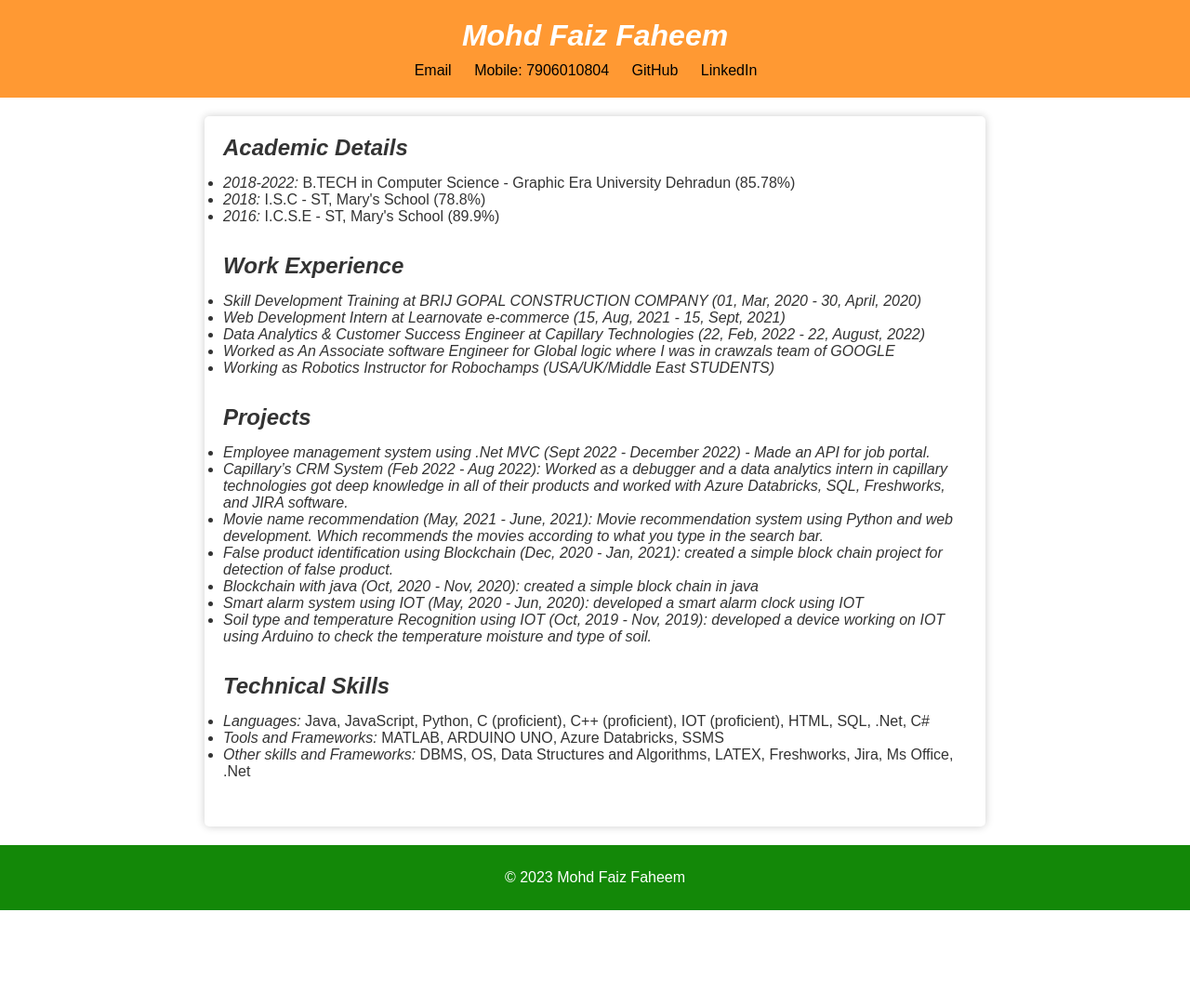
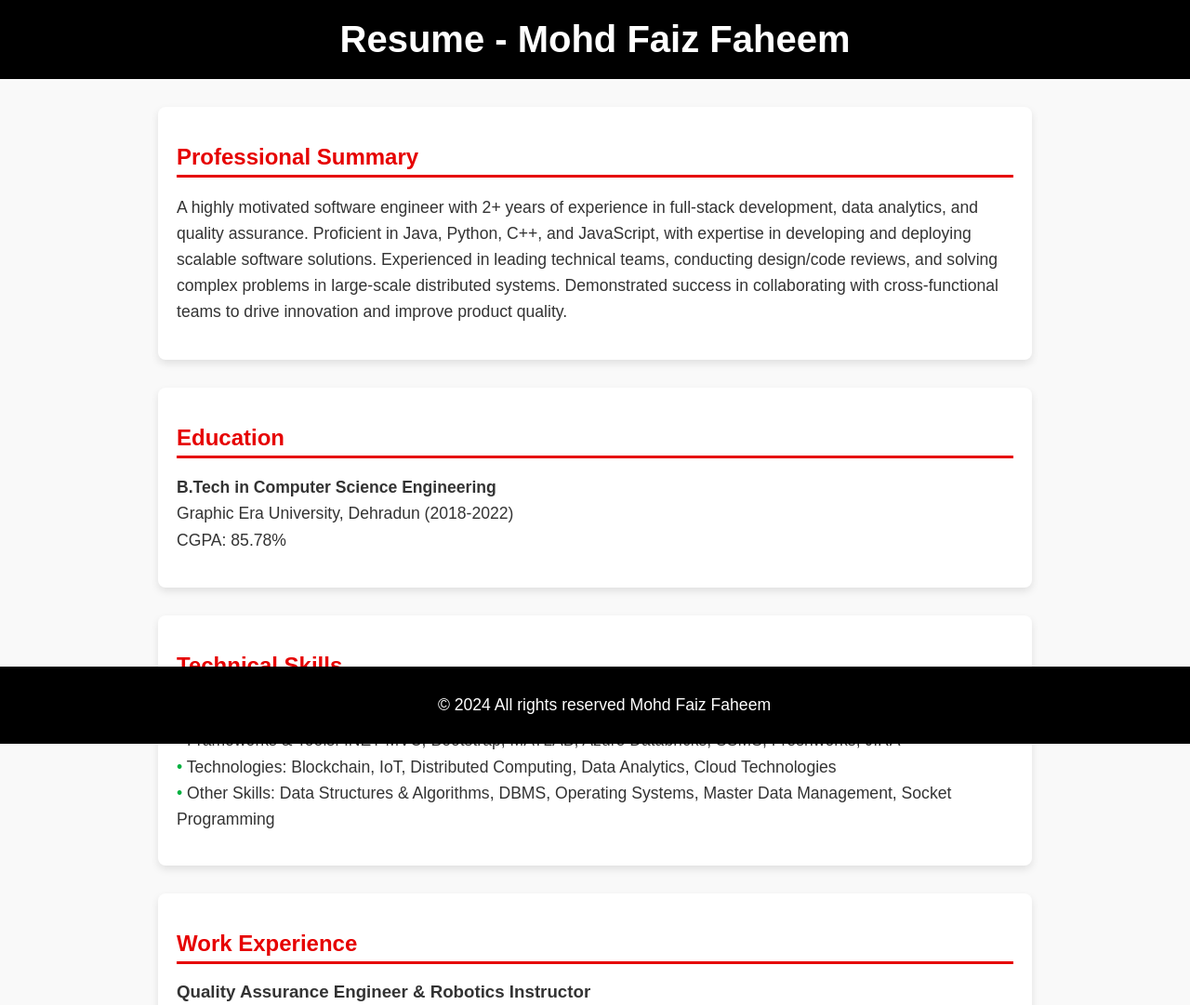
Before and after one commit to faizfaheem/Assignment, a plain HTML site: page index.html in a window 1280 px wide. Shown: the top 1081 px of the page at 93% size. Before the commit the page ends 979 px from the top, so only its background shows below. Drawn offline with Linux system fonts and the light colour scheme.

Commit message:
Add files via upload

```diff
--- a/index.html
+++ b/index.html
@@ -3,188 +3,167 @@
 <head>
     <meta charset="UTF-8">
     <meta name="viewport" content="width=device-width, initial-scale=1.0">
-    <title>Mohd Faiz Faheem's Resume</title>
+    <meta http-equiv="X-UA-Compatible" content="ie=edge">
+    <title>Resume - Mohd Faiz Faheem</title>
     <style>
-        /* Reset some default styles */
-        body, h1, h2, ul, li {
+        /* General Styling */
+        body {
+            font-family: Arial, sans-serif;
+            background-color: #f9f9f9;
             margin: 0;
+            padding: 0;
+            color: #333;
+        }
+
+        /* Header Section */
+        header {
+            background-color: #000; /* Black from the Palestine flag */
+            color: #fff;
+            padding: 20px;
+            text-align: center;
+        }
+
+        header h1 {
+            margin: 0;
+            font-size: 2.5em;
+        }
+
+        /* Section Styling */
+        section {
+            max-width: 900px;
+            margin: 30px auto;
+            padding: 20px;
+            background-color: #fff;
+            border-radius: 8px;
+            box-shadow: 0 4px 8px rgba(0, 0, 0, 0.1);
+        }
+
+        h2 {
+            border-bottom: 3px solid #e60000; /* Red from the Palestine flag */
+            color: #e60000;
+            padding-bottom: 5px;
+            margin-bottom: 15px;
+        }
+
+        p, li {
+            font-size: 1.1em;
+            line-height: 1.6;
+        }
+
+        ul {
+            list-style-type: none;
             padding: 0;
         }
 
-        /* Global Styles */
-        body {
-            font-family: Arial, sans-serif;
-            background-color: #fff; /* White background */
-            color: #333;
-            margin: 0;
-            padding: 0;
+        ul li::before {
+            content: "• ";
+            color: #00b140; /* Green from the Palestine flag */
         }
 
+        /* Footer Section */
+        footer {
+            background-color: #000;
+            color: #fff;
+            text-align: center;
+            padding: 10px;
+            position: fixed;
+            bottom: 0;
+            width: 100%;
+        }
+
+        /* Button Styling */
         a {
             text-decoration: none;
-            color: #007BFF; /* Link color */
-            transition: color 0.3s ease; /* Smooth color transition */
+            color: #00b140;
         }
 
-        a:hover {
-            color: #0056b3; /* Hover color */
-        }
-
-        button {
-            padding: 10px 20px;
-            background-color: #007BFF; /* Button background color */
-            color: #fff;
-            border: none;
-            border-radius: 5px;
-            cursor: pointer;
-            transition: background-color 0.3s ease; /* Smooth background color transition */
-        }
-
-        button:hover {
-            background-color: #0056b3; /* Hover background color */
-        }
-
-        /* Header Styles */
-        header {
-            background-color: #FF9933; /* Saffron color */
-            color: #fff;
-            text-align: center;
-            padding: 20px;
-        }
-
-        h1 {
-            font-size: 32px;
-            margin-bottom: 10px;
-            font-style: italic; /* Italics */
-        }
-
-        nav ul {
-            list-style: none;
-        }
-
-        nav ul li {
-            display: inline;
-            margin-right: 20px;
-        }
-
-        /* Main Container Styles */
-        .container {
-            display: grid;
-            grid-template-rows: auto 1fr auto;
-            min-height: 100vh;
-        }
-
-        main {
-            max-width: 800px;
-            margin: 20px auto;
-            padding: 20px;
-            background-color: #fff; /* White background */
-            box-shadow: 0px 0px 10px rgba(0, 0, 0, 0.2);
-            border-radius: 5px;
-        }
-
-        h2 {
-            font-size: 24px;
-            margin-bottom: 15px;
-            font-style: italic; /* Italics */
-        }
-
-        section {
-            margin-bottom: 30px;
-        }
-
-        /* Footer Styles */
-        footer {
-            text-align: center;
-            background-color: #138808; /* Green color */
-            color: #fff;
-            padding: 10px;
-        }
-
-        /* Keyframe Animation */
-        @keyframes fadeIn {
-            0% {
-                opacity: 0;
-            }
-            100% {
-                opacity: 1;
-            }
-        }
-
-        /* Responsiveness */
-        @media screen and (max-width: 768px) {
-            main {
-                padding: 10px;
-            }
-        }
-
-        /* Performance Optimization - Minimalistic CSS */
     </style>
 </head>
 <body>
-    <div class="container">
+
 <header>
-            <div class="header-overlay"></div>
-            <h1>Mohd Faiz Faheem</h1>
-            <nav>
+    <h1>Resume - Mohd Faiz Faheem</h1>
+</header>
+
+<section>
+    <h2>Professional Summary</h2>
+    <p>A highly motivated software engineer with 2+ years of experience in full-stack development, data analytics, and quality assurance. Proficient in Java, Python, C++, and JavaScript, with expertise in developing and deploying scalable software solutions. Experienced in leading technical teams, conducting design/code reviews, and solving complex problems in large-scale distributed systems. Demonstrated success in collaborating with cross-functional teams to drive innovation and improve product quality.</p>
+</section>
+
+<section>
+    <h2>Education</h2>
+    <p><strong>B.Tech in Computer Science Engineering</strong><br>Graphic Era University, Dehradun (2018-2022)<br>CGPA: 85.78%</p>
+</section>
+
+<section>
+    <h2>Technical Skills</h2>
     <ul>
-                    <li><a href="mailto:faizfaheem83@gmail.com" style="color: black;">Email</a></li>
-                    <li><a href="tel:7906010804" style="color: black;">Mobile: 7906010804</a></li>
-                    <li><a href="https://github.com/faizfaheem" style="color: black;">GitHub</a></li>
-                    <li><a href="https://www.linkedin.com/in/mohd-faiz-faheem-6a31991a0/" style="color: black;">LinkedIn</a></li>
-                </ul>
-            </nav>
-        </header>
-        <main>
-            <section id="academic-details">
-                <h2>Academic Details</h2>
-                <ul>
-                    <li><i>2018-2022:</i> B.TECH in Computer Science - Graphic Era University Dehradun (85.78%)</li>
-                    <li><i>2018:</i> I.S.C - ST, Mary's School (78.8%)</li>
-                    <li><i>2016:</i> I.C.S.E - ST, Mary's School (89.9%)</li>
+        <li>Languages: Java, Python, C++, JavaScript, HTML, SQL</li>
+        <li>Frameworks & Tools: .NET MVC, Bootstrap, MATLAB, Azure Databricks, SSMS, Freshworks, JIRA</li>
+        <li>Technologies: Blockchain, IoT, Distributed Computing, Data Analytics, Cloud Technologies</li>
+        <li>Other Skills: Data Structures & Algorithms, DBMS, Operating Systems, Master Data Management, Socket Programming</li>
     </ul>
 </section>
 
-            <section id="work-experience">
+<section>
     <h2>Work Experience</h2>
+
+    <h3>Quality Assurance Engineer & Robotics Instructor</h3>
+    <p><strong>BrightChamps (USA/UK/Middle East Students)</strong><br>Nov 2022 – Present</p>
     <ul>
-                    <li><i>Skill Development Training at BRIJ GOPAL CONSTRUCTION COMPANY (01, Mar, 2020 - 30, April, 2020)</i></li>
-                    <li><i>Web Development Intern at Learnovate e-commerce (15, Aug, 2021 - 15, Sept, 2021)</i></li>
-                    <li><i>Data Analytics & Customer Success Engineer at Capillary Technologies (22, Feb, 2022 - 22, August, 2022)</i></li>
-                    <li><i>Worked as An Associate software Engineer for Global logic where I was in crawzals team of GOOGLE</i></li>
-                    <li><i>Working as Robotics Instructor for Robochamps (USA/UK/Middle East STUDENTS)</i></li>
+        <li>Lead quality assurance testing for software products, identifying and resolving bugs to enhance user experience.</li>
+        <li>Instruct students on robotics, IoT, and programming, fostering an understanding of technology across international platforms.</li>
+        <li>Conducted over 50 technical interviews as part of the recruitment panel.</li>
+    </ul>
+
+    <h3>Associate Software Engineer (Google Crawzals Team)</h3>
+    <p><strong>GlobalLogic (Client: Google)</strong><br>Aug 2022 – Nov 2022</p>
+    <ul>
+        <li>Contributed to system design and development for Google Crawzals, optimizing performance for large-scale systems.</li>
+        <li>Collaborated with cross-functional teams to implement scalable solutions, enhancing overall project efficiency.</li>
+        <li>Engaged in design and code reviews to ensure adherence to best practices and guidelines.</li>
     </ul>
 </section>
 
-            <section id="projects">
+<section>
     <h2>Projects</h2>
     <ul>
-                    <li><i>Employee management system using .Net MVC (Sept 2022 - December 2022) - Made an API for job portal.</i></li>
-                    <li><i>Capillary’s CRM System (Feb 2022 - Aug 2022): Worked as a debugger and a data analytics intern in capillary technologies got deep knowledge in all of their products and worked with Azure Databricks, SQL, Freshworks, and JIRA software.</i></li>
-                    <li><i>Movie name recommendation (May, 2021 - June, 2021): Movie recommendation system using Python and web development. Which recommends the movies according to what you type in the search bar.</i></li>
-                    <li><i>False product identification using Blockchain (Dec, 2020 - Jan, 2021): created a simple block chain project for detection of false product.</i></li>
-                    <li><i>Blockchain with java (Oct, 2020 - Nov, 2020): created a simple block chain in java</i></li>
-                    <li><i>Smart alarm system using IOT (May, 2020 - Jun, 2020): developed a smart alarm clock using IOT</i></li>
-                    <li><i>Soil type and temperature Recognition using IOT (Oct, 2019 - Nov, 2019): developed a device working on IOT using Arduino to check the temperature moisture and type of soil.</i></li>
+        <li><strong>Employee Management System (Sept 2022 – Dec 2022):</strong> Developed an API for a job portal using .NET MVC.</li>
+        <li><strong>Capillary CRM System (Feb 2022 – Aug 2022):</strong> Analyzed and debugged CRM systems using Azure Databricks and SQL.</li>
+        <li><strong>Movie Name Recommendation System (May 2021 – June 2021):</strong> Created a Python-based recommendation engine using machine learning.</li>
+        <li><strong>False Product Identification via Blockchain (Dec 2020 – Jan 2021):</strong> Designed a blockchain solution for counterfeit product detection.</li>
     </ul>
 </section>
 
-            <section id="technical-skills">
-                <h2>Technical Skills</h2>
+<section>
+    <h2>Certifications</h2>
     <ul>
-                    <li><i>Languages:</i> Java, JavaScript, Python, C (proficient), C++ (proficient), IOT (proficient), HTML, SQL, .Net, C#</li>
-                    <li><i>Tools and Frameworks:</i> MATLAB, ARDUINO UNO, Azure Databricks, SSMS</li>
-                    <li><i>Other skills and Frameworks:</i> DBMS, OS, Data Structures and Algorithms, LATEX, Freshworks, Jira, Ms Office, .Net</li>
+        <li>Certified Engineer for Capillary Technologies’ Products</li>
+        <li>Robotics Trainer Certification</li>
+        <li>Master Data Management Certification (TCS)</li>
     </ul>
 </section>
-        </main>
+
+<section>
+    <h2>Leadership & Achievements</h2>
+    <ul>
+        <li>Head Assistant for IEEE College Chapter: Led organization of technical workshops.</li>
+        <li>Vice-Captain and Council Member at St. Mary’s School.</li>
+        <li>Organized Python and Machine Learning workshops with AIEEE and Scaler Academy.</li>
+    </ul>
+</section>
+
+<section>
+    <h2>Additional Information</h2>
+    <ul>
+        <li>Hobbies: Cricket, fitness enthusiast, and avid debater.</li>
+        <li>Languages: English (Fluent), Hindi (Native).</li>
+    </ul>
+</section>
+
 <footer>
-            <p>&copy; 2023 Mohd Faiz Faheem</p>
+    <p>&copy; 2024 All rights reserved Mohd Faiz Faheem</p>
 </footer>
-    </div>
 
-    <script>
-        // Add JavaScript functionality here if needed
-    </script>
 </body>
 </html>
```
Lines whose indentation alone changed are shown as unchanged.
